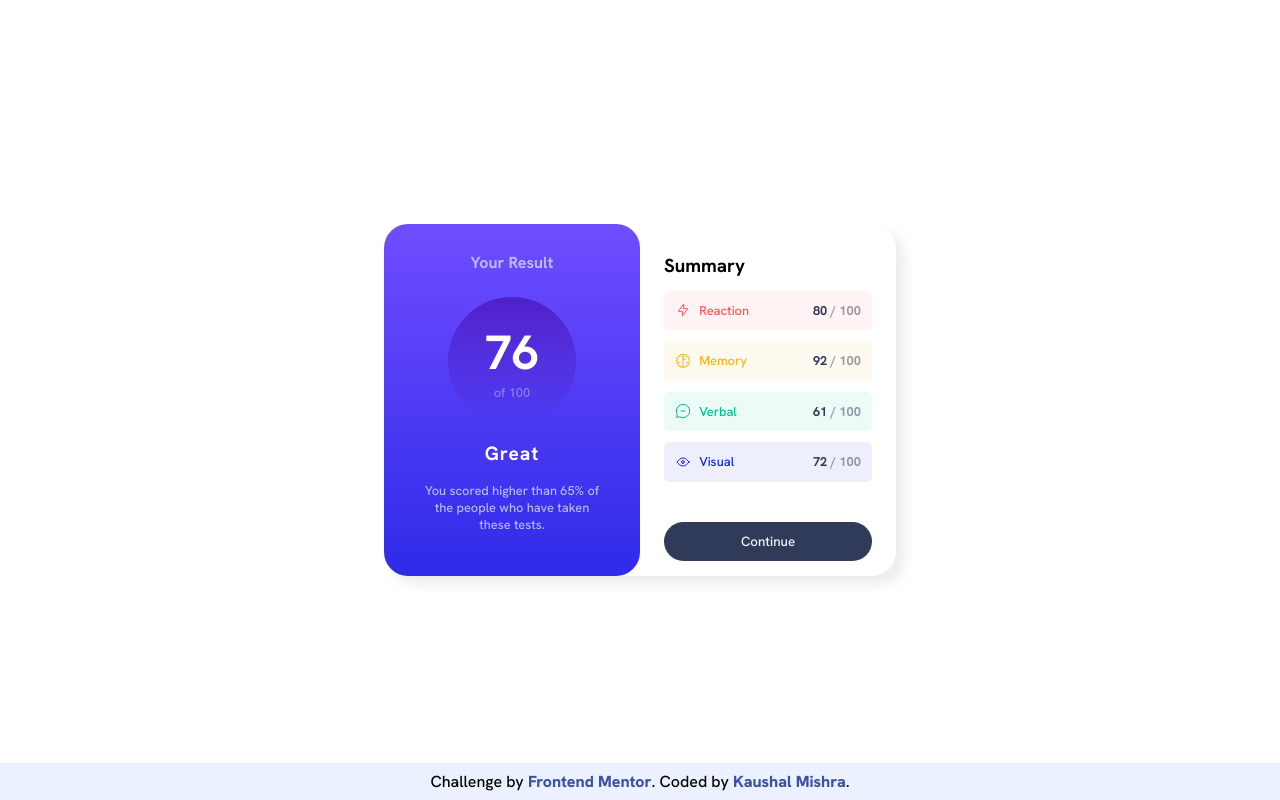
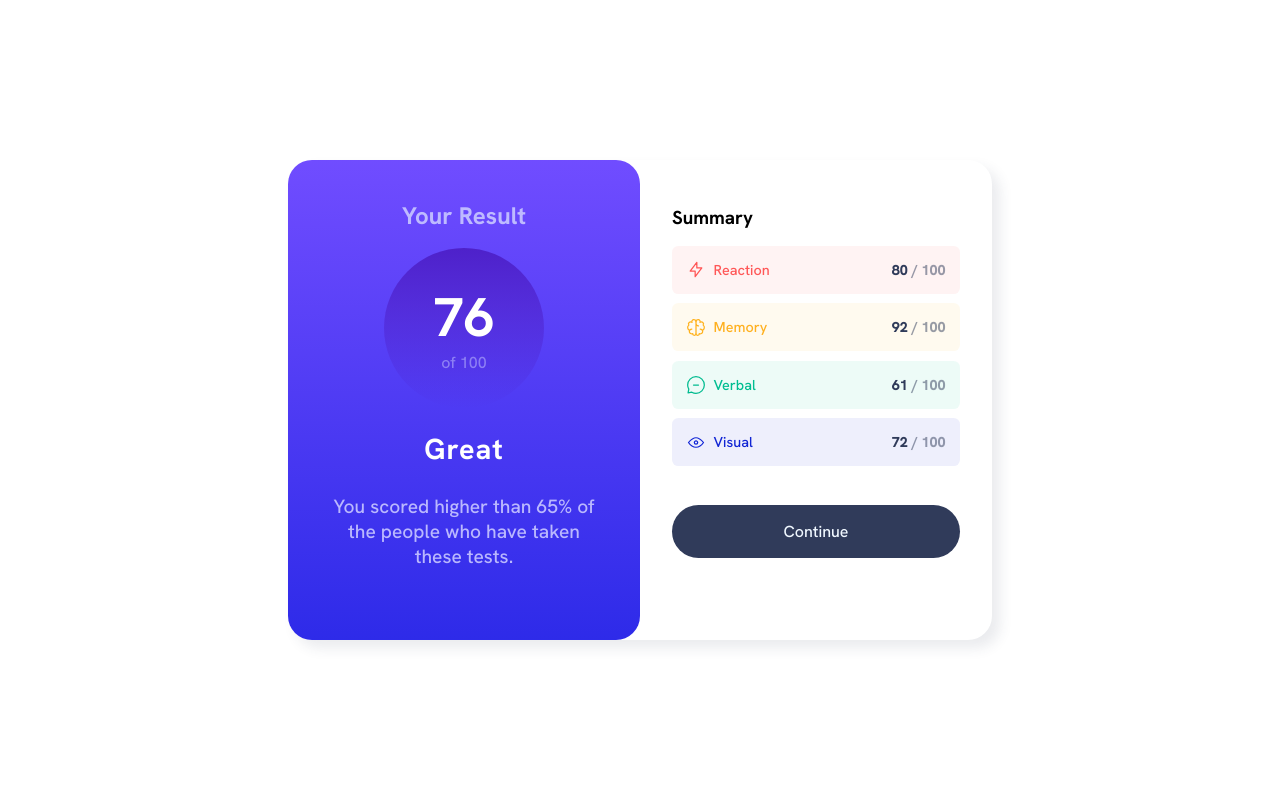
Before and after one commit to KaushalM-2103/Frontend_mentor_proj, a plain HTML site: page results-summary-component-main/results-summary-component-main/index.html in a window 1280 px wide. Drawn offline with Linux system fonts and the light colour scheme.

Commit message:
fix commit
make the ui more better and big

```diff
--- a/results-summary-component-main/results-summary-component-main/index.html
+++ b/results-summary-component-main/results-summary-component-main/index.html
@@ -81,16 +81,16 @@
             <p>72&nbsp;<span>/ 100</span></p>
           </div>
 
-          <button><a href="#">Continue</a></button>
+          <button>Continue</button>
       </div>
 
       </main>
-
+<!--
     <div class="attribution">
       Challenge by
       <a href="https://www.frontendmentor.io?ref=challenge" target="_blank"
         >Frontend Mentor</a
       >. Coded by <a href="#">Kaushal Mishra</a>.
-    </div>
+    </div> -->
   </body>
 </html>
--- a/results-summary-component-main/results-summary-component-main/scss/_mixin.scss
+++ b/results-summary-component-main/results-summary-component-main/scss/_mixin.scss
@@ -17,17 +17,17 @@
 
 @mixin summlist($bg-color) {
   max-width: 100%;
-  margin-block: .7rem;
+  margin-block: .6rem;
   @include flex(space-between);
-  font-size: 0.8rem;
   background-color: $bg-color;
-  padding: .7rem;
-  border-radius: 0.3rem;
-  font-weight: bold;
+  padding: .9rem;
+  border-radius: 0.4rem;
+  font-weight: 800;
 }
 
 @mixin summlist_p{
     color: hsl(224, 30%, 27%);
+    font-size: .9rem;
     span {
       color: hsla(224, 30%, 27%, 50%);
     }
--- a/results-summary-component-main/results-summary-component-main/style.scss
+++ b/results-summary-component-main/results-summary-component-main/style.scss
@@ -23,8 +23,8 @@ a {
 }
 main {
   @include flex(center);
-  max-width: 32em;
-  height: 22em;
+  width: 44rem;
+  height: 30em;
   box-shadow: 0.5rem 0.5rem 0.8rem hsla(224, 30%, 27%, 10%);
   border-radius: 1.5rem;
 }
@@ -41,15 +41,17 @@ main {
   @include flex(center);
   flex-direction: column;
   border-radius: 1.5rem;
+  position: relative;
 
   h3 {
-    margin-bottom: 1.5rem;
-    @include score-circle-prop(hsla(241, 100%, 89%, 90%), 1rem);
+    position: absolute;
+    top:2.5rem;
+    @include score-circle-prop(hsla(241, 100%, 89%, 90%), 1.5rem);
   }
 
   .result_score {
-    width: 8em;
-    height: 8em;
+    width: 10em;
+    height: 10em;
     @include flex(center);
     flex-direction: column;
     border-radius: 100%;
@@ -60,64 +62,70 @@ main {
     );
 
     h1 {
-      @include score-circle-prop(white, 3rem);
+      @include score-circle-prop(white, 3.4rem);
     }
     p {
-      @include score-circle-prop(hsla(241, 100%, 89%, 50%), 0.8rem);
+      @include score-circle-prop(hsla(241, 100%, 89%, 50%), 1rem);
     }
   }
 
   h2 {
-    margin-top: 1rem;
-    @include score-circle-prop(white, 1.2rem);
+    position: relative;
+    top:1.4rem;
+    @include score-circle-prop(white, 1.8rem);
     letter-spacing: 1px;
     font-weight: 700;
   }
   .score-dis {
-    padding: 1rem 2.5rem;
-    @include score-circle-prop(hsla(241, 100%, 89%, 90%), 0.8rem);
+    width: 20rem;
+    position: relative;
+    top:2rem;
+    height: auto;
+    padding: 1rem 1.2rem;
+    @include score-circle-prop(hsla(241, 100%, 89%, 90%), 1.2rem);
   }
 }
 
 .right-card {
-  width: 50%;
-  height: 20em;
-  padding-inline: 1.5rem;
+  min-width: 50%;
+  min-height: 100%;
+  padding-inline: 2rem;
 
   h3 {
-    margin-block: 0.8rem;
+    margin-top: 2.8rem;
+    margin-bottom: 1rem;
   }
 
   .response-r {
     @include flex(space-between);
     p {
-      @include resp(hsl(0, 100%, 67%) !important, 0.8rem);
+      @include resp(hsl(0, 100%, 67%) !important, .9rem);
     }
   }
 
   .response-m {
     @include flex(space-between);
     p {
-      @include resp(hsl(39, 100%, 56%) !important, 0.8rem);
+      @include resp(hsl(39, 100%, 56%) !important, .9rem);
     }
   }
 
   .response-ve {
     @include flex(space-between);
     p {
-      @include resp(hsl(166, 100%, 37%) !important, 0.8rem);
+      @include resp(hsl(166, 100%, 37%) !important, .9rem);
     }
   }
 
   .response-vi {
     @include flex(space-between);
     p {
-      @include resp(hsl(234, 85%, 45%) !important, 0.8rem);
+      @include resp(hsl(234, 85%, 45%) !important, .9rem);
     }
   }
 
   .res-img img {
-    max-width: 1rem;
+    max-width: 1.2rem;
     margin-right: 0.5rem;
   }
   .summ_list_r {
@@ -139,16 +147,14 @@ main {
     @include summlist(hsla(234, 85%, 45%, 7%));
     @include summlist_p;
   }
-  button,
-  a {
-    color: aliceblue;
-  }
   button {
     border: none;
     width: 100%;
     margin-top: 1.8rem;
+    color: aliceblue;
     border-radius: 10rem;
-    padding: 0.7rem 1rem;
+    padding: 1rem 1rem;
+    font-size: 1rem;
     background-color: hsl(224, 30%, 27%);
 
     &:hover{
@@ -167,17 +173,19 @@ main {
   }
   main {
     display: block;
+
     min-height: 100%;
     box-shadow: none;
     border-radius: none;
   }
   .left-card{
-    width: 100%;
+    width: 100vw;
     min-height: 80%;
     border-radius:0 0 1.5rem 1.5rem;
 
     h3 {
-      margin-top: 1rem;
+      position: absolute;
+      top:1.5rem;
       @include score-circle-prop(hsla(241, 100%, 89%, 90%), 1rem);
     }
     .score-dis {
@@ -187,17 +195,9 @@ main {
   }
 
   .right-card{
-    width: 100%;
+    width: 100vw;
+
   }
-  .attribution {
-    font-size: .6rem;
-    text-align: center;
-    width: 100vw;
-    padding-block: .3rem;
-    position: fixed;
-    background-color:hsl(221, 100%, 96%);
-  }
-
 
   button{
     margin-bottom: 2.5rem;
```
Also changed, not shown: results-summary-component-main/results-summary-component-main/style.css, 1 other file.
